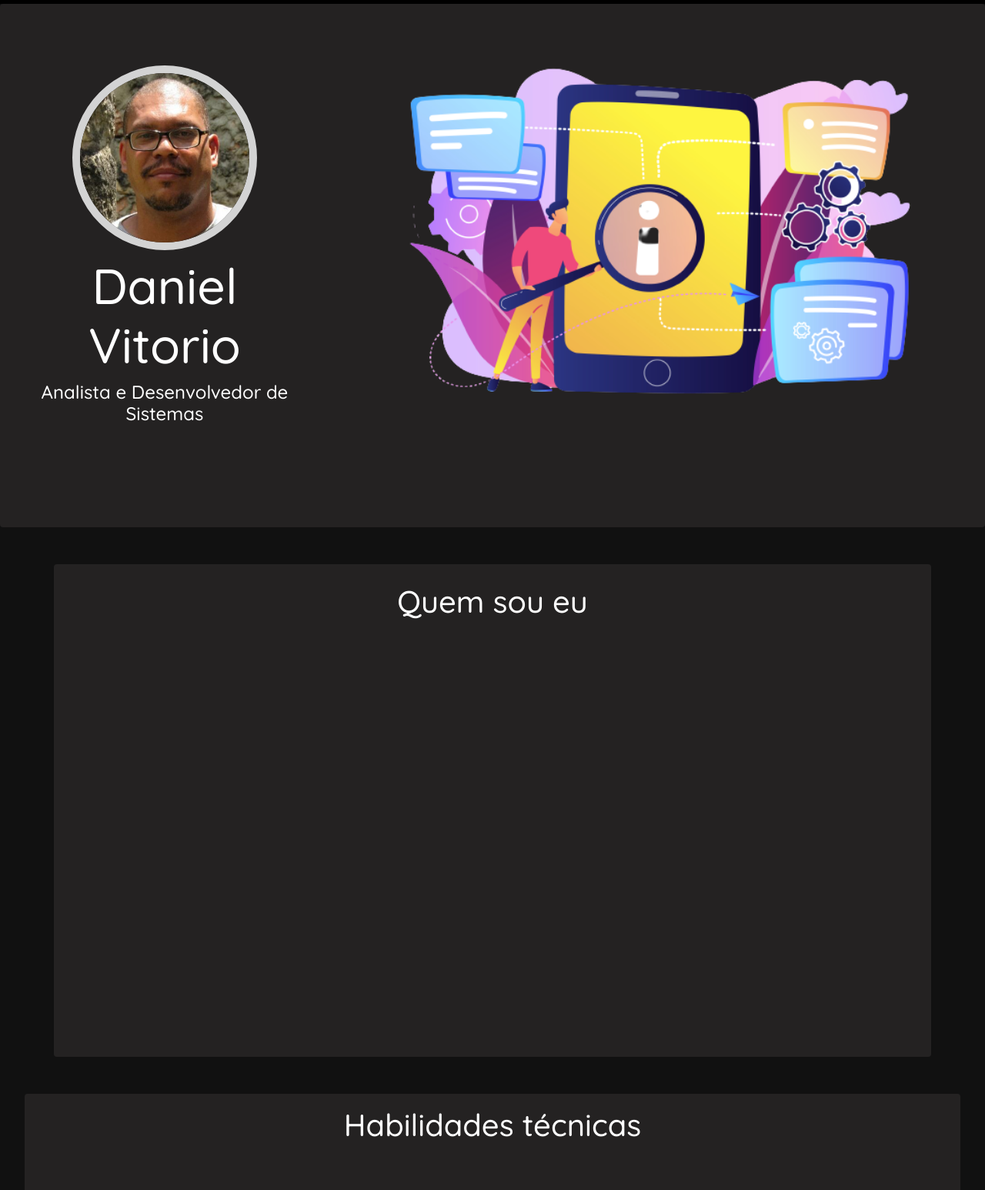
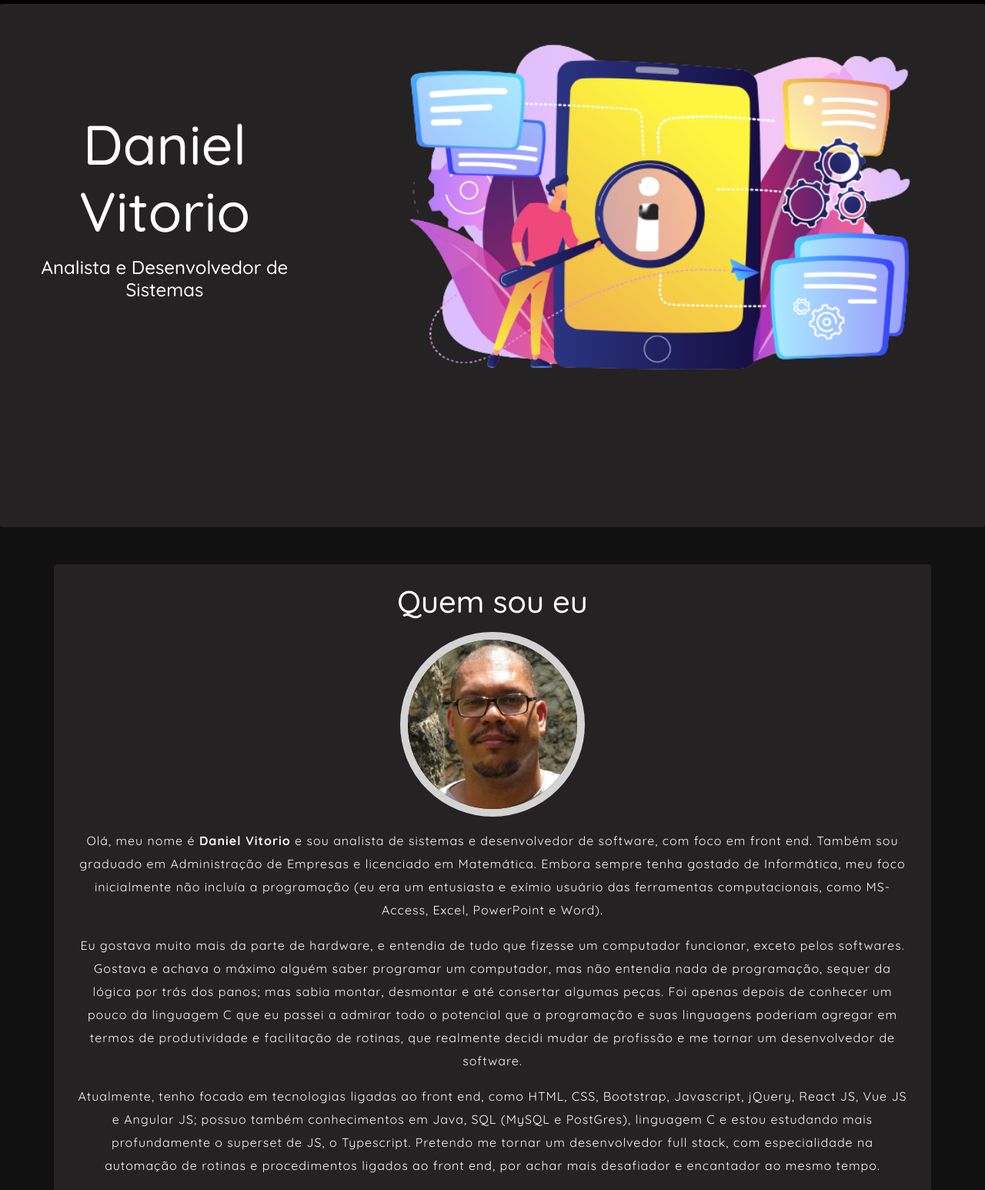
Before and after one commit to dvitorio/MEU_SITE, a plain HTML site: page index3.html in a window 1280 px wide. Shown: the part 99-1645 px from the top of the page at 77% size. Drawn offline with nearby package versions, Linux system fonts and the light colour scheme.

Commit message:
Mais ajustes na seção de HABILIDADES

```diff
--- /dev/null
+++ b/css/animations.css
@@ -0,0 +1,11 @@
+@keyframes texto {
+     0%{
+          opacity: 0;
+     }
+     50%{
+          opacity: 0.5;
+     }
+     100%{
+          opacity: 1;
+     }
+}
--- a/css/index3.css
+++ b/css/index3.css
@@ -35,8 +35,15 @@
      min-height: 85vh;
 }
 
+.coverText{
+     display: flex;
+     align-items: center;
+     justify-content: center;
+     flex-direction: column;
+}
+
 .coverText h1{
-     font-size: 4rem;
+     font-size: 4.5rem;
 }
 
 .coverText h3{
@@ -55,7 +62,13 @@
 
 .whoIAm{
      background-color: #242222 !important;
-     height: 80vh;
+     min-height: 80vh;
+}
+
+.whoIAm p{
+     letter-spacing: 1px;
+     line-height: 30px;
+     animation: texto 2s linear;
 }
 
 .sectionTitle{
--- a/index3.html
+++ b/index3.html
@@ -15,6 +15,7 @@
           crossorigin="anonymous" referrerpolicy="no-referrer" />
      <!--CSS-->
      <link rel="stylesheet" href="/css/index3.css">
+     <link rel="stylesheet" href="/css/animations.css">
      <!--Animate CSS-->
      <link rel="stylesheet" href="https://cdnjs.cloudflare.com/ajax/libs/animate.css/4.1.1/animate.min.css" />
 
@@ -62,9 +63,6 @@
           <div class="container-fluid coverSite p-3 rounded">
                <div class="row">
                     <div class="animate__animated animate__fadeInLeftBig col-xl-4 container coverText mx-auto m-3">
-                         <div class="myPhoto mt-5 mx-auto">
-                              <img class="d-block img mx-auto" src="/img/eu.jpg" alt="" width="150">
-                         </div>
                          <h1 class="my-2 text-center text-white">Daniel Vitorio</h1>
                          <h3 class="my-2 text-center text-white">Analista e Desenvolvedor de Sistemas</h3>
                     </div>
@@ -75,8 +73,29 @@
           </div>
 
           <!--Seção "Quem sou eu"-->
-          <div class="container my-5 rounded whoIAm">
+          <div class="container my-5 pb-4 rounded whoIAm">
                <h1 class="my-2 pt-4 text-center text-white">Quem sou eu</h1>
+               <div class="myPhoto mt-3 mx-auto">
+                    <img class="d-block img mx-auto" src="/img/eu.jpg" alt="" width="150">
+               </div>
+               <p class="animate__animated animate__fadeIn mt-3 px-3 text-center text-light">
+                    Olá, meu nome é <b>Daniel Vitorio</b> e sou analista de sistemas e desenvolvedor de software, com foco em front end.
+                    Também sou graduado em Administração de Empresas e licenciado em Matemática. Embora sempre tenha gostado de Informática,
+                    meu foco inicialmente não incluía a programação (eu era um entusiasta e exímio usuário das ferramentas computacionais,
+                    como MS-Access, Excel, PowerPoint e Word).
+               </p>
+               <p class="animate__animated animate__fadeIn mt-3 px-3 text-center text-light">
+                    Eu gostava muito mais da parte de hardware, e entendia de tudo que fizesse um computador funcionar, exceto pelos softwares. Gostava e achava o máximo alguém saber
+                    programar um computador, mas não entendia nada de programação, sequer da lógica por trás dos panos; mas sabia montar, desmontar e até consertar algumas peças.
+                    Foi apenas depois de conhecer um pouco da linguagem C que eu passei a admirar todo o potencial
+                    que a programação e suas linguagens poderiam agregar em termos de produtividade e facilitação de rotinas, que realmente decidi
+                    mudar de profissão e me tornar um desenvolvedor de software.
+               </p>
+               <p class="animate__animated animate__fadeIn mt-3 px-3 mb-3 text-center text-light">
+                    Atualmente, tenho focado em tecnologias ligadas ao front end, como HTML, CSS, Bootstrap, Javascript, jQuery, React JS, Vue JS e Angular JS; possuo também
+                    conhecimentos em Java, SQL (MySQL e PostGres), linguagem C e estou estudando mais profundamente o superset de JS, o Typescript. Pretendo me tornar um desenvolvedor full stack, com especialidade na automação
+                    de rotinas e procedimentos ligados ao front end, por achar mais desafiador e encantador ao mesmo tempo.
+               </p>
           </div>
 
           <!--Seção "Habilidades"-->
@@ -85,22 +104,22 @@
                     <h1 class="my-3 text-center text-white mx-auto">Habilidades técnicas</h1>
                </div>
                <div class="containerAbility mx-auto row">
-                    <div class="ability col col-xl-3 m-1 rounded">
+                    <div class="animate__animated animate__fadeInRightBig ability col col-xl-3 m-1 rounded">
                          <img class="d-block img mx-auto" src="/img/html5.png" alt="">
                          <p class="mt-3 text-center text-white">HTML5 para estruturação das páginas e de sistemas web
                          </p>
                     </div>
-                    <div class="ability col col-xl-3 m-1 rounded">
+                    <div class="animate__animated animate__fadeInRightBig ability col col-xl-3 m-1 rounded">
                          <img class="d-block img mx-auto" src="/img/css3.png" alt="">
                          <p class="mt-3 text-center text-white">CSS3 para formatação e estilização do conteúdo e das
                               páginas/sistemas web</p>
                     </div>
-                    <div class="ability col col-xl-3 m-1 rounded">
+                    <div class="animate__animated animate__fadeInLeftBig ability col col-xl-3 m-1 rounded">
                          <img class="d-block img mx-auto" src="/img/javascript.png" alt="">
                          <p class="mt-3 text-center text-white">Interatação e dinamismo nas páginas e sistemas com
                               Javascript</p>
                     </div>
-                    <div class="ability col col-xl-3 m-1 rounded">
+                    <div class="animate__animated animate__fadeInLeftBig ability col col-xl-3 m-1 rounded">
                          <img class="d-block img mx-auto" src="/img/react.png" alt="">
                          <p class="mt-3 text-center text-white">Otimização de páginas com a melhor biblioteca
                               de construção de interfaces.
@@ -108,26 +127,26 @@
                     </div>
                </div>
                <div class="containerAbility mx-auto row">
-                    <div class="ability col col-xl-3 m-1 rounded">
+                    <div class="animate__animated animate__fadeInLeftBig ability col col-xl-3 m-1 rounded">
                          <img class="d-block img mx-auto" src="/img/bootstrap.png" alt="">
                          <p class="mt-3 text-center text-white">O melhor framework para estilização e prototipação de
                               páginas e sistemas.
                          </p>
                     </div>
-                    <div class="ability col col-xl-3 m-1 rounded">
+                    <div class="animate__animated animate__fadeInLeftBig ability col col-xl-3 m-1 rounded">
                          <img class="d-block img mx-auto" src="/img/nodejs.png" alt="">
                          <p class="mt-3 text-center text-white"> Javascript do lado do servidor, permitindo
                               aplicações instantâneas e leves no back end.
                          </p>
                     </div>
-                    <div class="ability col col-xl-3 m-1 rounded">
+                    <div class="animate__animated animate__fadeInLeftBig ability col col-xl-3 m-1 rounded">
                          <img class="d-block img mx-auto" src="/img/java.png" alt="">
                          <p class="mt-3 text-center text-white">Uma das melhores e mais poderosas linguagens de
                               programação, principalmente na
                               orientação a objetos.
                          </p>
                     </div>
-                    <div class="ability col col-xl-3 m-1 rounded">
+                    <div class="animate__animated animate__fadeInLeftBig ability col col-xl-3 m-1 rounded">
                          <img class="d-block img mx-auto" src="/img/spring.png" alt="">
                          <p class="mt-3 text-center text-white">Um framework para acelerar a produção e manutenção de
                               aplicações back end feitas em Java
```
